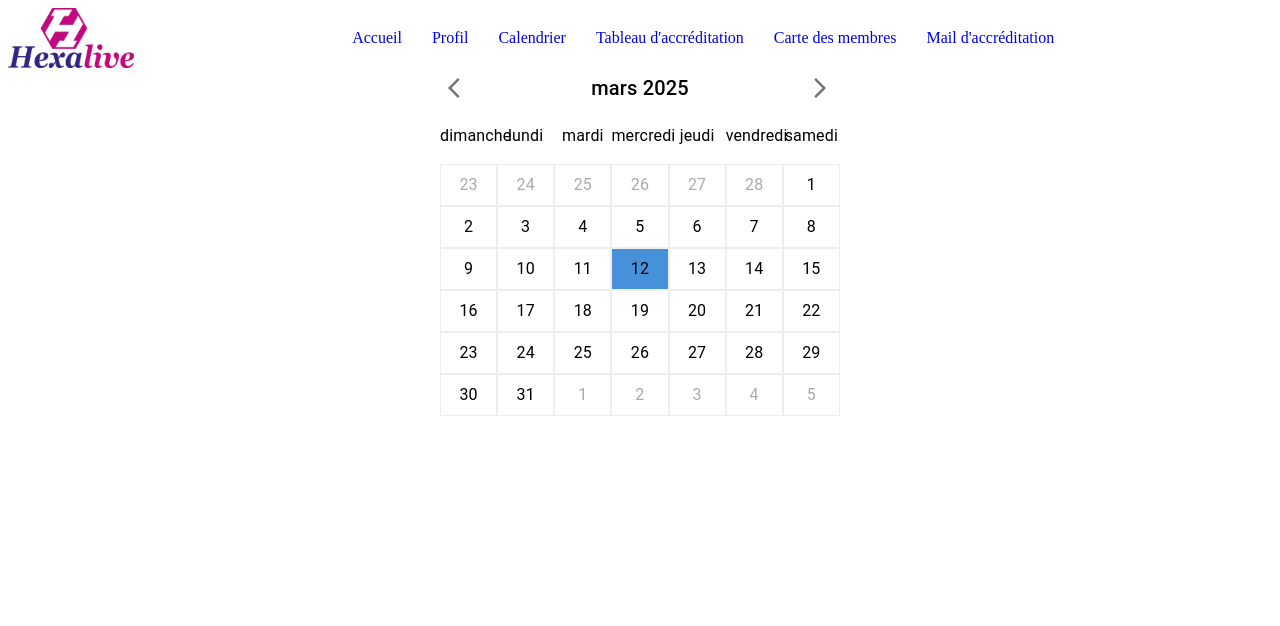
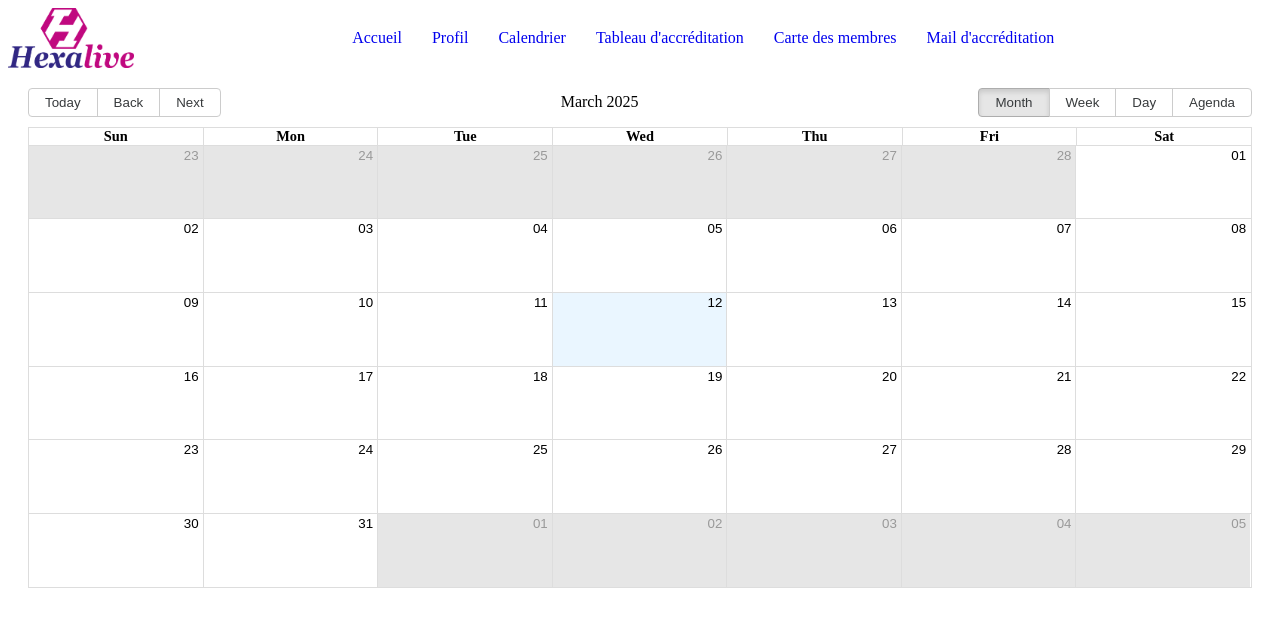
Before and after one commit to Fabienholert/hexalive, a React (Vite) app in the folder frontend/: page /calendrier in a window 1280 px wide. Shown: the top 626 px of the page. Built offline with nearby package versions, Linux system fonts and the light colour scheme.

Commit message:
Ajout d'un formulaire d'événement avec validation et gestion des événements dans le calendrier

```diff
--- /dev/null
+++ b/frontend/src/pages/calendrier/EventForm.jsx
@@ -0,0 +1,82 @@
+import { Button, TextField } from "@mui/material"; // Importez TextField et Button depuis @mui/material
+import { DateTimePicker } from "@mui/x-date-pickers"; // Importez DateTimePicker depuis @mui/x-date-pickers
+import { AdapterMoment } from "@mui/x-date-pickers/AdapterMoment";
+import { LocalizationProvider } from "@mui/x-date-pickers/LocalizationProvider";
+import { Field, Form, Formik } from "formik";
+import React from "react";
+import * as Yup from "yup";
+
+const EventForm = ({ initialValues, onSubmit, onCancel }) => {
+  const validationSchema = Yup.object().shape({
+    title: Yup.string().required("Title is required"),
+    start: Yup.date().required("Start date is required"),
+    end: Yup.date()
+      .min(Yup.ref("start"), "End date must be after start date")
+      .required("End date is required"),
+  });
+
+  return (
+    <LocalizationProvider dateAdapter={AdapterMoment} locale="en">
+      <Formik
+        initialValues={initialValues}
+        validationSchema={validationSchema}
+        onSubmit={(values) => {
+          onSubmit(values);
+        }}
+      >
+        {({ errors, touched, setFieldValue }) => (
+          <Form>
+            <Field
+              name="title"
+              label="Title"
+              fullWidth
+              margin="normal"
+              as={TextField}
+              error={touched.title && errors.title}
+              helperText={touched.title && errors.title}
+            />
+
+            <Field
+              name="start"
+              label="Start Date"
+              fullWidth
+              margin="normal"
+              component={({ field }) => (
+                <DateTimePicker
+                  {...field}
+                  value={field.value}
+                  onChange={(date) => setFieldValue("start", date.toDate())} // Conversion en objet Date JS
+                />
+              )}
+              error={touched.start && errors.start}
+              helperText={touched.start && errors.start}
+            />
+
+            <Field
+              name="end"
+              label="End Date"
+              fullWidth
+              margin="normal"
+              component={({ field }) => (
+                <DateTimePicker
+                  {...field}
+                  value={field.value}
+                  onChange={(date) => setFieldValue("end", date.toDate())} // Conversion en objet Date JS
+                />
+              )}
+              error={touched.end && errors.end}
+              helperText={touched.end && errors.end}
+            />
+
+            <Button type="submit" variant="contained" color="primary">
+              Submit
+            </Button>
+            <Button onClick={onCancel}>Cancel</Button>
+          </Form>
+        )}
+      </Formik>
+    </LocalizationProvider>
+  );
+};
+
+export default EventForm;
--- a/frontend/src/pages/calendrier/calendrier.jsx
+++ b/frontend/src/pages/calendrier/calendrier.jsx
@@ -1,153 +1,75 @@
-import ArrowBackIosIcon from "@mui/icons-material/ArrowBackIos";
-import ArrowForwardIosIcon from "@mui/icons-material/ArrowForwardIos";
-import Box from "@mui/material/Box";
-import Grid from "@mui/material/Grid";
-import IconButton from "@mui/material/IconButton";
-import { createTheme, ThemeProvider } from "@mui/material/styles";
-import Typography from "@mui/material/Typography";
 import {
-  addDays,
-  addMonths,
-  endOfMonth,
-  endOfWeek,
-  format,
-  isSameDay,
-  isSameMonth,
-  startOfMonth,
-  startOfWeek,
-  subMonths,
-} from "date-fns";
-import { fr } from "date-fns/locale";
-import React, { useState } from "react";
+  Button,
+  Dialog,
+  DialogActions,
+  DialogContent,
+  DialogTitle,
+} from "@mui/material"; // Exemple avec Material-UI
+import moment from "moment";
+import React, { useCallback, useState } from "react";
+import { Calendar, momentLocalizer } from "react-big-calendar";
+import "react-big-calendar/lib/css/react-big-calendar.css";
+import EventForm from "./EventForm";
 
-const theme = createTheme({
-  palette: {
-    primary: {
-      main: "#1976d2",
-    },
-  },
-});
+const localizer = momentLocalizer(moment);
 
-function MyCalendar() {
-  const [currentMonth, setCurrentMonth] = useState(new Date());
-  const [selectedDate, setSelectedDate] = useState(new Date());
+const MyCalendar = () => {
+  const [events, setEvents] = useState([]); // Initialisez avec vos données d'événements
+  const [selectedEvent, setSelectedEvent] = useState(null);
+  const [isFormOpen, setIsFormOpen] = useState(false);
 
-  const handlePrevMonth = () => {
-    setCurrentMonth(subMonths(currentMonth, 1));
+  const handleSelectEvent = useCallback((event) => {
+    setSelectedEvent(event);
+    setIsFormOpen(true);
+  }, []);
+
+  const handleSelectSlot = useCallback(({ start, end }) => {
+    setSelectedEvent({ start, end }); // Passer start et end pour pré-remplir le formulaire
+    setIsFormOpen(true);
+  }, []);
+
+  const handleFormSubmit = (newEvent) => {
+    setEvents([...events, newEvent]); // Ajouter l'événement au calendrier
+    setIsFormOpen(false);
   };
 
-  const handleNextMonth = () => {
-    setCurrentMonth(addMonths(currentMonth, 1));
-  };
-
-  const handleSelectDate = (day) => {
-    setSelectedDate(day);
-  };
-
-  const renderHeader = () => {
-    return (
-      <Box
-        sx={{
-          display: "flex",
-          justifyContent: "space-between",
-          alignItems: "center",
-          mb: 2,
-        }}
-      >
-        <IconButton onClick={handlePrevMonth}>
-          <ArrowBackIosIcon />
-        </IconButton>
-        <Typography variant="h6">
-          {format(currentMonth, "MMMM yyyy", { locale: fr })}
-        </Typography>
-        <IconButton onClick={handleNextMonth}>
-          <ArrowForwardIosIcon />
-        </IconButton>
-      </Box>
-    );
-  };
-
-  const renderDays = () => {
-    const startDate = startOfWeek(startOfMonth(currentMonth));
-    const endDate = endOfWeek(endOfMonth(currentMonth));
-    const dateFormat = "d";
-    const rows = [];
-
-    let days = [];
-    let currentDate = startDate;
-
-    while (currentDate <= endDate) {
-      for (let i = 0; i < 7; i++) {
-        days.push(
-          <Grid
-            item
-            key={currentDate}
-            xs={1.714} // Ajustement pour 7 jours
-            sx={{
-              textAlign: "center",
-              py: 1,
-              cursor: "pointer",
-              border: "1px solid #eee",
-              backgroundColor: isSameDay(currentDate, selectedDate)
-                ? theme.palette.primary.light
-                : "transparent",
-              color: isSameMonth(currentDate, currentMonth)
-                ? "inherit"
-                : "#aaa",
-              "&:hover": {
-                backgroundColor: theme.palette.primary.light,
-              },
-            }}
-            onClick={() => handleSelectDate(currentDate)}
-          >
-            <Typography>
-              {format(currentDate, dateFormat, { locale: fr })}
-            </Typography>
-          </Grid>
-        );
-        currentDate = addDays(currentDate, 1);
-      }
-      rows.push(
-        <Grid container key={currentDate}>
-          {days}
-        </Grid>
-      );
-      days = [];
-    }
-    return rows;
-  };
-
-  const renderCalendar = () => {
-    const dateFormat = "EEEE";
-    const days = [];
-    let startDate = startOfWeek(currentMonth);
-    for (let i = 0; i < 7; i++) {
-      days.push(
-        <Grid item key={i} xs={1.714} style={{ textAlign: "center" }}>
-          <Typography>
-            {format(addDays(startDate, i), dateFormat, { locale: fr })}
-          </Typography>
-        </Grid>
-      );
-    }
-    return (
-      <Grid container sx={{ mb: 2 }}>
-        {days}
-      </Grid>
-    );
+  const handleCloseForm = () => {
+    setIsFormOpen(false);
+    setSelectedEvent(null); // Réinitialiser l'événement sélectionné
   };
 
   return (
-    <ThemeProvider theme={theme}>
-      <Box sx={{ width: 400, mx: "auto" }}>
-        {" "}
-        {/* Ajuster la largeur */}
-        {renderHeader()}
-        {renderCalendar()}
-        {renderDays()}
-      </Box>
-    </ThemeProvider>
+    <div style={{ height: "500px" }}>
+      <Calendar
+        localizer={localizer}
+        events={events}
+        startAccessor="start"
+        endAccessor="end"
+        style={{ margin: "20px" }}
+        onSelectEvent={handleSelectEvent}
+        selectable={true} // Important pour activer la sélection de plages horaires
+        onSelectSlot={handleSelectSlot}
+      />
+
+      <Dialog open={isFormOpen} onClose={handleCloseForm}>
+        <DialogTitle>
+          {selectedEvent ? "Edit Event" : "Create Event"}
+        </DialogTitle>
+        <DialogContent>
+          <EventForm
+            initialValues={
+              selectedEvent || { title: "", start: new Date(), end: new Date() }
+            } // Initialisation avec les valeurs de l'événement ou les dates sélectionnées
+            onSubmit={handleFormSubmit}
+            onCancel={handleCloseForm}
+          />
+        </DialogContent>
+        <DialogActions>
+          <Button onClick={handleCloseForm}>Cancel</Button>
+        </DialogActions>
+      </Dialog>
+    </div>
   );
-}
+};
 
 export default MyCalendar;
```
Also changed, not shown: frontend/package.json (+7 -1 lines), 1 other file (tests, documents, lock files or other folders).
